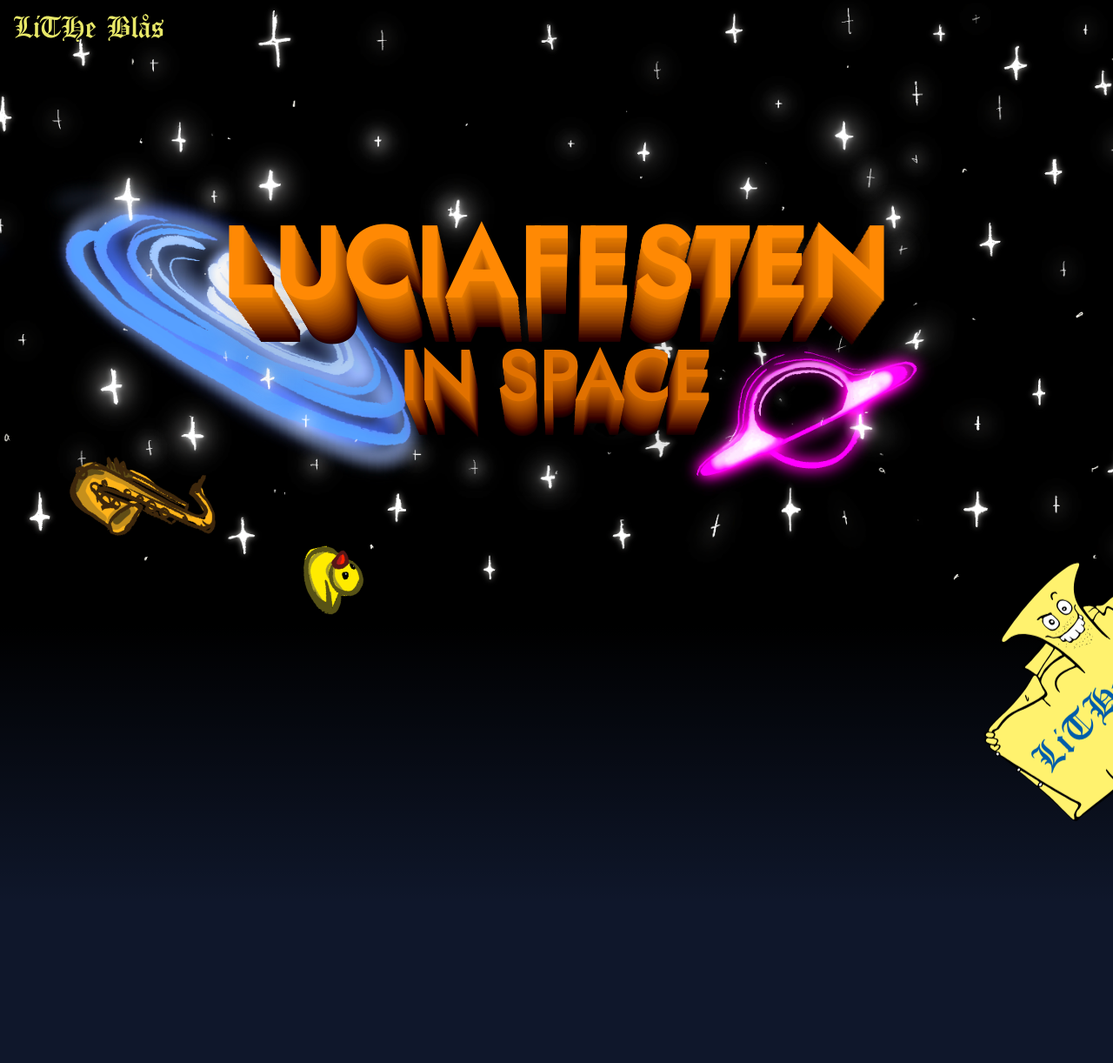
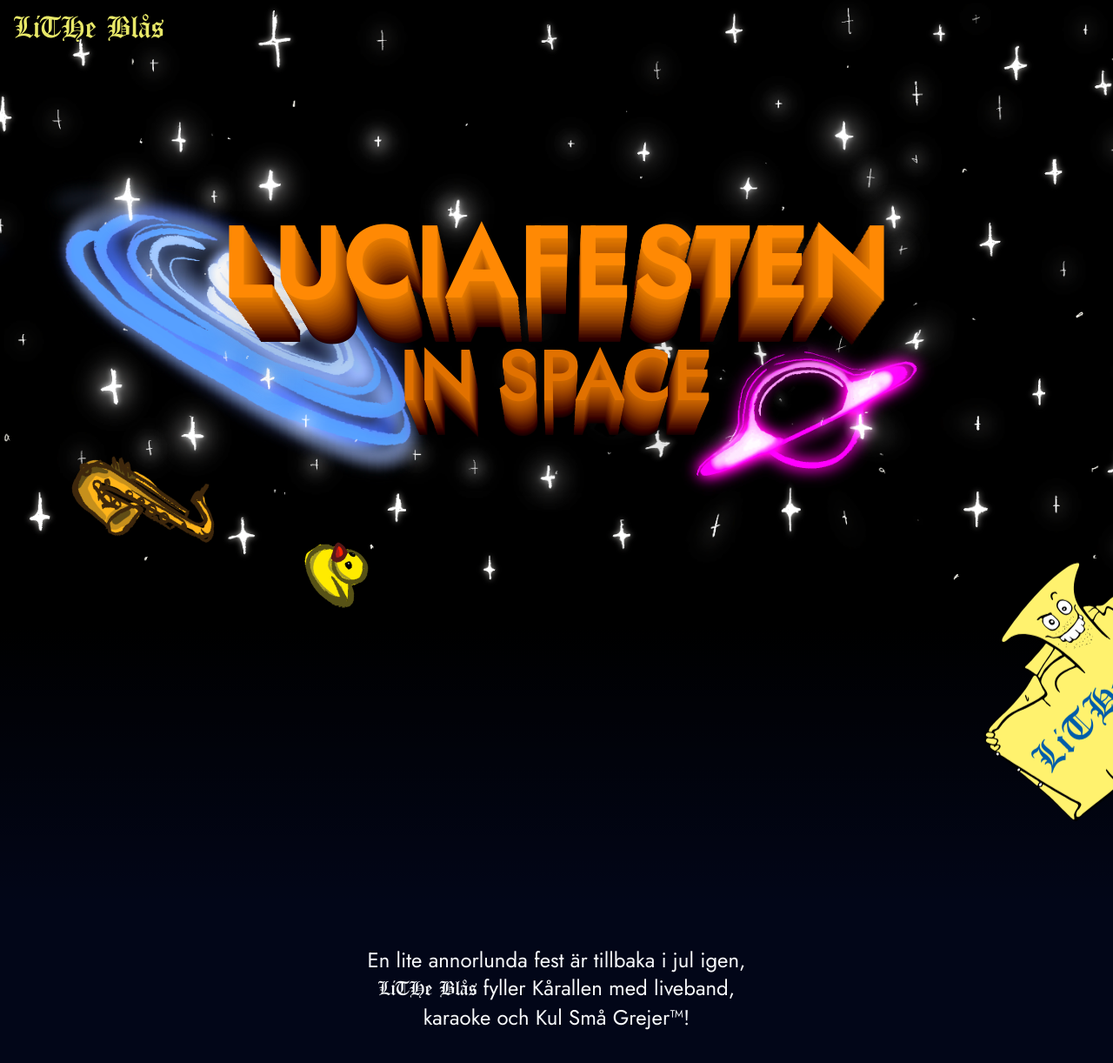
Before and after one commit to litheblas/luciafesten2025, a SvelteKit app: page / in a window 1280 px wide. Shown: the top 1222 px of the page at 87% size. Built offline with nearby package versions, Linux system fonts and the light colour scheme.

Commit message:
Add CenterText component

```diff
--- a/src/app.css
+++ b/src/app.css
@@ -4,11 +4,21 @@
 @plugin '@tailwindcss/forms';
 @plugin '@tailwindcss/typography';
 
-body {
-	min-height: 100vh;
+@font-face {
+	font-family: 'Canterbury';
+	src:
+		local(''),
+		url('/Canterbury.ttf') format('truetype');
 }
 
 @theme {
 	--font-display: 'Jost', 'sans-serif';
 	--font-comic: 'Gloria Hallelujah', 'Comic Sans MS', 'sans-serif';
+	--font-logo: 'Canterbury', serif;
 }
+
+body {
+	min-height: 100vh;
+	background-color: var(--color-slate-950);
+	color: var(--color-slate-50);
+}
--- a/src/components/Blottartuban.svelte
+++ b/src/components/Blottartuban.svelte
@@ -30,7 +30,7 @@
 <div
 	onpointerover={handlePointerOver}
 	onpointerout={handlePointerOut}
-	class="fixed right-0 bottom-0 hidden w-72 translate-1/2 cursor-pointer lg:block"
+	class="fixed right-0 bottom-0 hidden w-72 translate-1/2 cursor-pointer text-black lg:block"
 >
 	<a
 		class="block -rotate-45 transition {hovered && '-translate-1/5'}"
--- a/src/components/CenterText.svelte
+++ b/src/components/CenterText.svelte
@@ -1 +1,13 @@
-<script lang="ts"></script>
+<script lang="ts">
+	import type { Snippet } from 'svelte';
+
+	type CenterTextProps = {
+		children?: Snippet;
+	};
+
+	const { children }: CenterTextProps = $props();
+</script>
+
+<div class="container mx-auto max-w-md py-12 text-center font-display text-2xl">
+	{@render children?.()}
+</div>
--- a/src/routes/+page.svelte
+++ b/src/routes/+page.svelte
@@ -1,6 +1,12 @@
 <script>
+	import CenterText from '../components/CenterText.svelte';
 	import Hero from '../components/Hero.svelte';
 </script>
 
 <Hero />
-<div class="h-screen"></div>
+<CenterText>
+	<p>En lite annorlunda fest är tillbaka i jul igen,</p>
+	<p>
+		<span class="font-logo">LiTHe Blås</span> fyller Kårallen med liveband, karaoke och Kul Små Grejer™!
+	</p>
+</CenterText>
```
Also changed, not shown: static/Canterbury.ttf (added).
